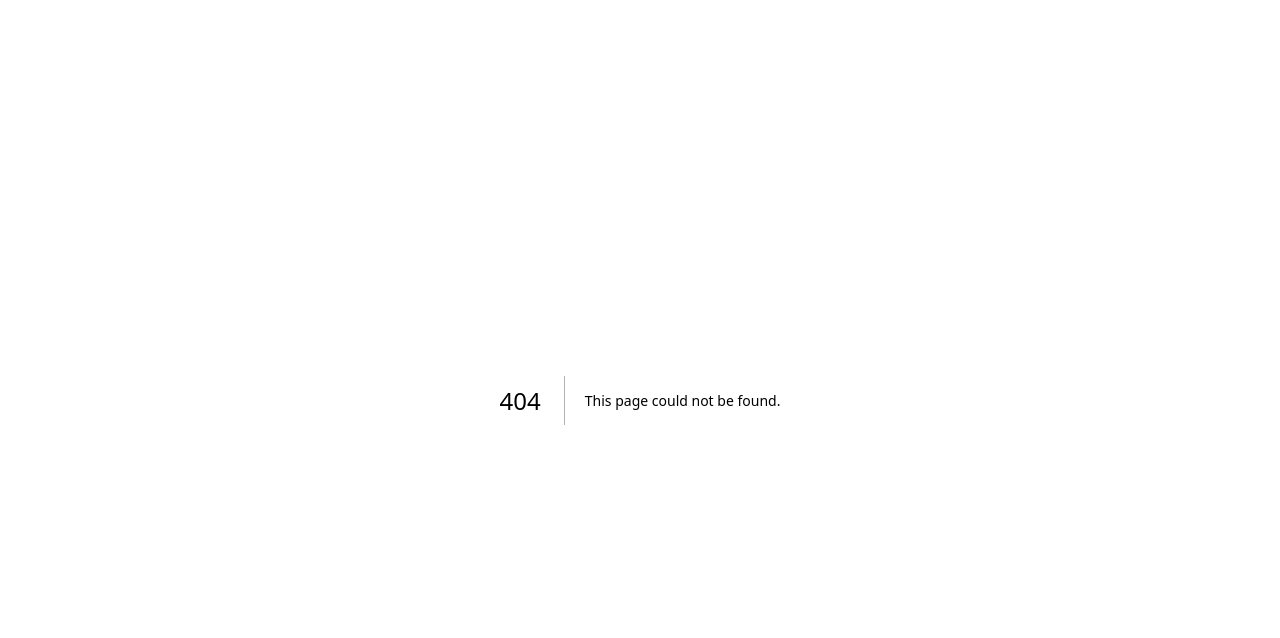
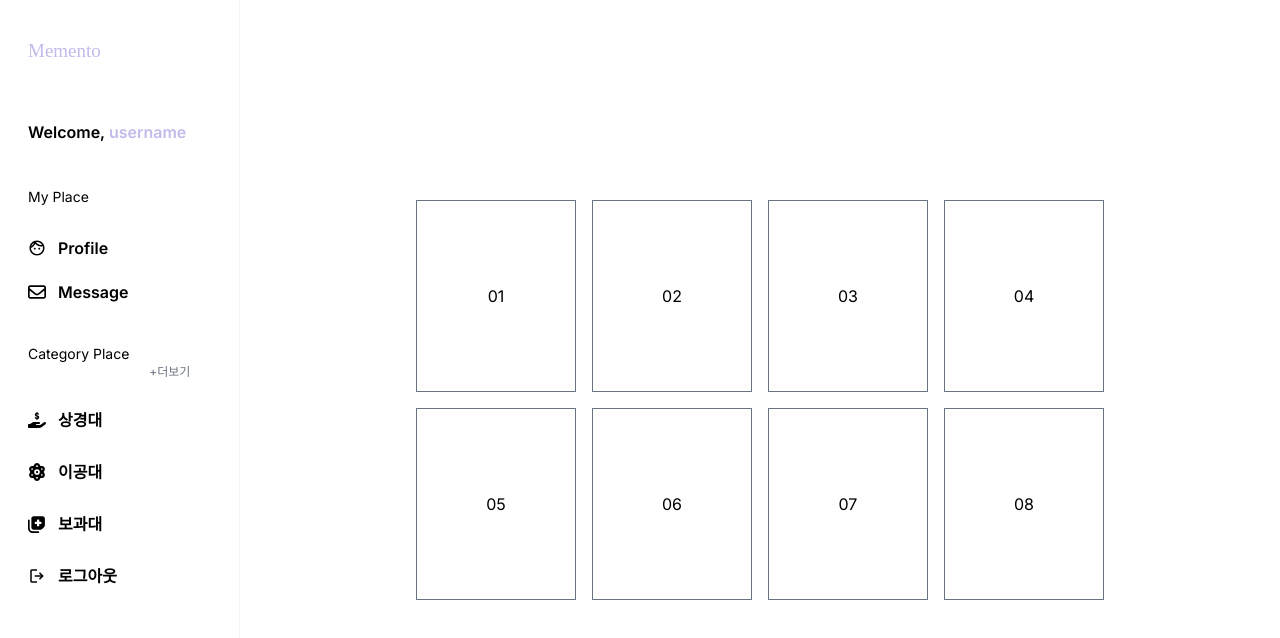
Before and after one commit to FiveIdiotss/front-end, a Next.js app: page /mentors in a window 1280 px wide. Before the commit this address had no page. Shown: the top 638 px of the page. Built offline with nearby package versions, Linux system fonts and the light colour scheme.

Commit message:
멘토 그리드

```diff
--- a/src/app/(afterLogin)/detail/[id]/page.tsx
+++ /dev/null
@@ -1,7 +0,0 @@
-import React from 'react';
-
-function page() {
-    return <div>page</div>;
-}
-
-export default page;
--- a/src/app/(afterLogin)/home/_component/MentoPosts.tsx
+++ b/src/app/(afterLogin)/home/_component/MentoPosts.tsx
@@ -44,7 +44,7 @@ function MentoPosts() {
     );
     return (
         <div className="flex w-full flex-col ">
-            <Link className="mb-3 flex w-fit flex-row pl-6 pt-12 " href="/home">
+            <Link className="mb-3 flex w-fit flex-row pl-6 pt-12 " href="/mentors">
                 <span className="text-2xl font-semibold">멘토들의 지식 공유</span>
                 <Image src={nextImage} alt="mentee" />
             </Link>
--- /dev/null
+++ b/src/app/(afterLogin)/mentors/page.tsx
@@ -0,0 +1,53 @@
+const mentorPosts = [
+    'title 1',
+    'title 2',
+    'title 3',
+    'title 4',
+    'title 5',
+    'title 6',
+    'title 7',
+    'title 8',
+    'title 9',
+    'title 10',
+    'title 11',
+    'title 12',
+    'title 13',
+    'title 14',
+    'title 15',
+    'title 16',
+]; //하드코딩 된 멘토 글
+
+export default function MentorsDetail() {
+    return (
+        <div className="flex h-screen items-center justify-center">
+            <div>
+                <div className="grid gap-4 sm:grid-cols-2 md:grid-cols-3 lg:grid-cols-4">
+                    <div className="flex h-48 w-40 items-center justify-center border border-solid border-gray-500 p-4 transition duration-300 hover:bg-gray-200">
+                        01
+                    </div>
+                    <div className="flex h-48 w-40 items-center justify-center border border-solid border-gray-500 p-4 transition duration-300 hover:bg-gray-200">
+                        02
+                    </div>
+                    <div className="flex h-48 w-40 items-center justify-center border border-solid border-gray-500 p-4 transition duration-300 hover:bg-gray-200">
+                        03
+                    </div>
+                    <div className="flex h-48 w-40 items-center justify-center border border-solid border-gray-500 p-4 transition duration-300 hover:bg-gray-200">
+                        04
+                    </div>
+                    <div className="flex h-48 w-40 items-center justify-center border border-solid border-gray-500 p-4 transition duration-300 hover:bg-gray-200">
+                        05
+                    </div>
+                    <div className="flex h-48 w-40 items-center justify-center border border-solid border-gray-500 p-4 transition duration-300 hover:bg-gray-200">
+                        06
+                    </div>
+                    <div className="flex h-48 w-40 items-center justify-center border border-solid border-gray-500 p-4 transition duration-300 hover:bg-gray-200">
+                        07
+                    </div>
+                    <div className="flex h-48 w-40 items-center justify-center border border-solid border-gray-500 p-4 transition duration-300 hover:bg-gray-200">
+                        08
+                    </div>
+                </div>
+            </div>
+        </div>
+    );
+}
```
